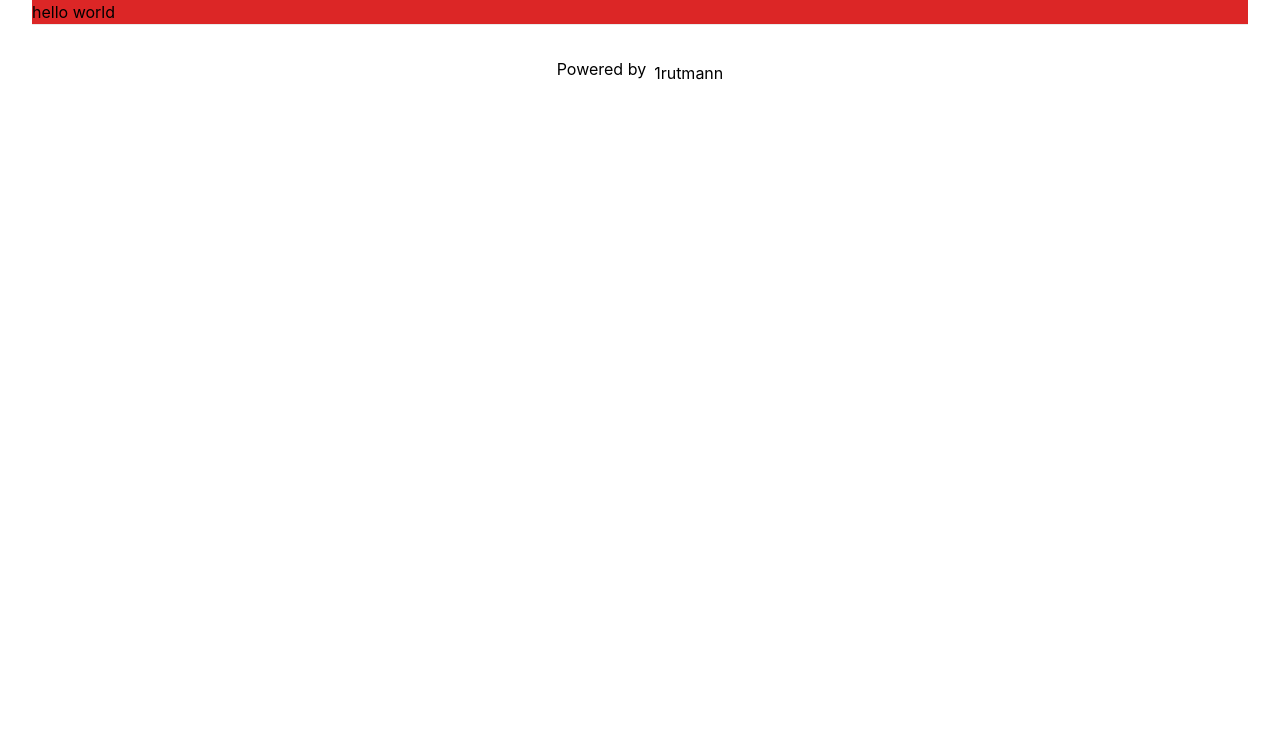
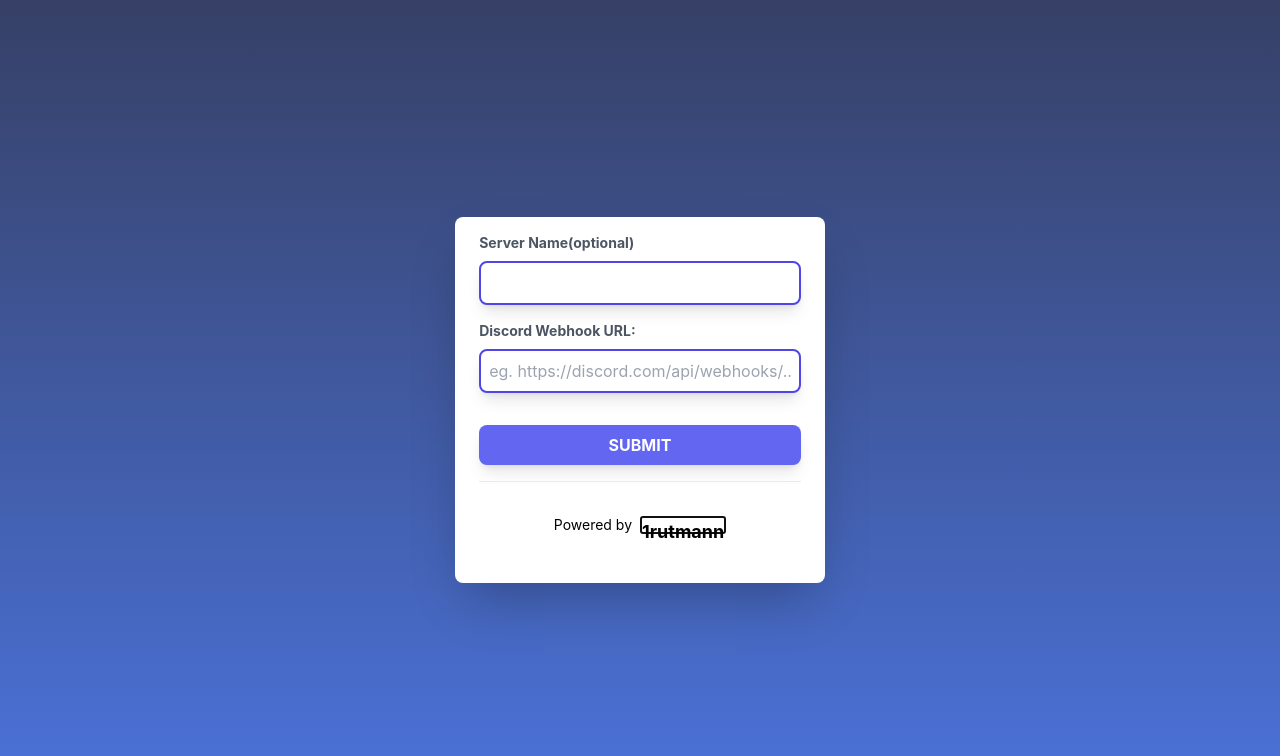
Before and after one commit to eben92/discord-meme-webhook, a Next.js app: page / in a window 1280 px wide. Shown: the top 756 px of the page. Built offline with nearby package versions, Linux system fonts and the light colour scheme; no server answers.

Commit message:
added ui

```diff
--- a/package.json
+++ b/package.json
@@ -12,6 +12,7 @@
     "@types/node": "18.11.13",
     "@types/react": "18.0.26",
     "@types/react-dom": "18.0.9",
+    "animate.css": "^4.1.1",
     "axios": "^1.2.1",
     "eslint": "8.29.0",
     "eslint-config-next": "13.0.6",
@@ -19,6 +20,7 @@
     "nextjs-cors": "^2.1.2",
     "react": "18.2.0",
     "react-dom": "18.2.0",
+    "react-toastify": "^9.1.1",
     "twitter-api-sdk": "^1.2.1",
     "typescript": "4.9.4"
   },
--- a/pages/api/hello.ts
+++ b/pages/api/readwrite.ts
@@ -61,6 +61,10 @@ export default async function handler(
     case 'POST':
       const hookData: { id: string; url: string; name: string } = body;
 
+      if (!hookData.url.startsWith('https://discord.com/api/webhooks/')) {
+        return res.status(400).json({ error: 'Invalid discord webhook url' });
+      }
+
       const existingNotes = await getWebHook();
       hookData.id = new Date().toISOString();
 
--- a/pages/index.tsx
+++ b/pages/index.tsx
@@ -1,26 +1,136 @@
 import Head from 'next/head';
 import styles from '../styles/Home.module.css';
 import { webhooks } from '../services';
+import { useState } from 'react';
+import { toast, ToastContainer, cssTransition } from 'react-toastify';
+import 'react-toastify/dist/ReactToastify.css';
+import 'animate.css/animate.min.css';
+import { AxiosError } from 'axios';
 
 export default function Home() {
-  const handleAddWebHook = async (hook: { url: string; name: string }) => {
+  const [serverName, setServerName] = useState('');
+  const [webhookURL, setWebhookURL] = useState('');
+
+  const handleAddWebHook = async (
+    event: any,
+    hook: { url: string; name: string }
+  ) => {
+    event.preventDefault();
+
     try {
       await webhooks.add(hook);
-    } catch (error) {
-      console.log(error);
+
+      setServerName('');
+      setWebhookURL('');
+    } catch (err: any) {
+      const {
+        response: {
+          data: { error }
+        }
+      } = err;
+      console.log(err);
+      throw new Error(error);
     }
   };
 
+  const bounce = cssTransition({
+    enter: 'animate__animated animate__bounceIn',
+    exit: 'animate__animated animate__bounceOut'
+  });
+
   return (
-    <div className={styles.container}>
+    <div>
       <Head>
-        <title>Create Next App</title>
+        <title>Daily DISCORD MEME Bot</title>
         <meta name='description' content='hello world' />
         <link rel='icon' href='/favicon.ico' />
       </Head>
 
-      <main className='bg-red-600'>hello world</main>
-      <footer className={styles.footer}>
+      <ToastContainer position='top-right' transition={bounce} />
+      <main className='bg-gray-200 bg-discord px-6 py-4 h-screen flex flex-col items-center justify-center w-full bg-gradient-to-b from-gray-500 filter-brightness(0.9) shadow-xl'>
+        <form
+          onSubmit={(e) =>
+            toast.promise(
+              handleAddWebHook(e, {
+                name: serverName,
+                url: webhookURL
+              }),
+              {
+                pending: {
+                  render() {
+                    return "I'm loading";
+                  }
+                },
+                success: {
+                  render({ data }) {
+                    return `${data}`;
+                  }
+                  // other options
+                },
+                error: {
+                  render({ data }) {
+                    // When the promise reject, data will contains the error
+                    return `${data}`;
+                  }
+                }
+              }
+            )
+          }
+          className='md:w-[30%] w-full bg-white shadow-2xl rounded-lg px-6 py-4 flex flex-col gap-4 '
+        >
+          <div>
+            <label
+              htmlFor='server-name'
+              className='block text-sm font-bold mb-2 text-gray-600'
+            >
+              Server Name(optional)
+            </label>
+            <input
+              id='server-name'
+              type='text'
+              value={serverName}
+              onChange={(event) => setServerName(event.target.value)}
+              className='block w-full p-2 rounded-lg shadow-lg border-2 border-indigo-600 focus:outline-none focus:shadow-outline'
+            />
+          </div>
+
+          <div>
+            <label
+              htmlFor='webhook-url'
+              className='block text-sm font-bold mb-2 text-gray-600'
+            >
+              Discord Webhook URL:
+            </label>
+            <input
+              id='webhook-url'
+              type='text'
+              value={webhookURL}
+              required
+              placeholder='eg. https://discord.com/api/webhooks/...'
+              onChange={(event) => setWebhookURL(event.target.value)}
+              className='block w-full  p-2 rounded-lg border-2 border-indigo-600 shadow-lg focus:outline-none focus:shadow-outline'
+            />
+          </div>
+
+          <button
+            type='submit'
+            className='block w-full p-2 mt-4 bg-indigo-500 hover:bg-indigo-600 rounded-lg shadow-lg text-white font-bold uppercase'
+          >
+            Submit
+          </button>
+
+          <footer className={styles.footer}>
+            <a
+              href='https://instagram.com/1rutmann'
+              target='_blank'
+              rel='noopener noreferrer'
+            >
+              Powered by <span className={styles.logo}>1rutmann</span>
+            </a>
+          </footer>
+        </form>
+      </main>
+      {/* <footer className={styles.footer}>
         <a
           href='https://instagram.com/1rutmann'
           target='_blank'
@@ -28,7 +138,7 @@ export default function Home() {
         >
           Powered by <span className={styles.logo}>1rutmann</span>
         </a>
-      </footer>
+      </footer> */}
     </div>
   );
 }
--- a/services/index.ts
+++ b/services/index.ts
@@ -1,7 +1,7 @@
 import axios from 'axios';
 
 const restAgent = axios.create({
-  baseURL: process.env.BASE_URL,
+  baseURL: process.env.NEXT_PUBLIC_BASE_URL,
   headers: {
     'Content-Type': 'application/json'
   }
--- a/styles/Home.module.css
+++ b/styles/Home.module.css
@@ -26,6 +26,15 @@
   justify-content: center;
   align-items: center;
   flex-grow: 1;
+  font-size: 14px;
+}
+.footer a span {
+  font-size: 18px;
+  font-weight: 700;
+  border: 2px solid #111;
+  /* background: #111; */
+  border-radius: 3px;
+  /* color: white; */
 }
 
 .title a {
--- a/styles/globals.css
+++ b/styles/globals.css
@@ -19,12 +19,16 @@ a {
   box-sizing: border-box;
 }
 
-@media (prefers-color-scheme: dark) {
+/* @media (prefers-color-scheme: dark) {
   html {
     color-scheme: dark;
   }
   body {
     color: white;
-    background: black;
   }
+} */
+
+.bg-discord {
+  background: linear-gradient(to bottom, #364066, #4b73db);
+  background-blend-mode: multiply;
 }
```
Also changed, not shown: 1 other file (tests, documents, lock files or other folders).
